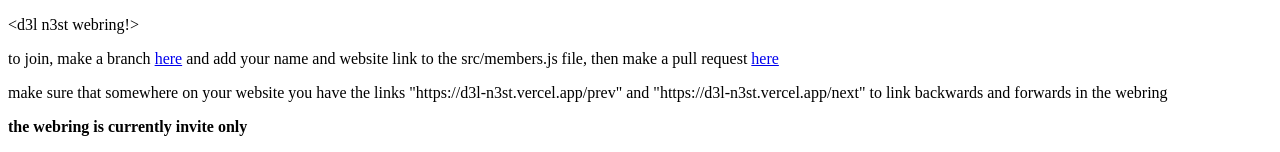
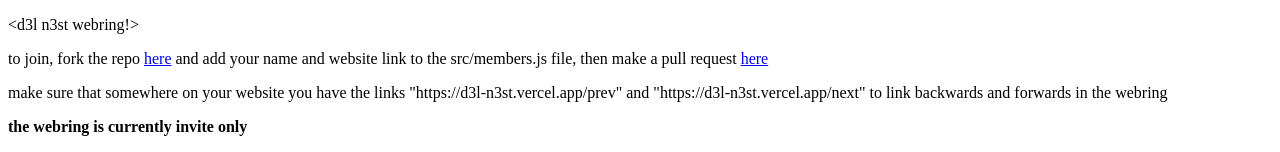
Before and after one commit to LeonDong02/d3l-n3st, a Next.js app: page / in a window 1280 px wide. Shown: the top 152 px of the page. Built offline with nearby package versions, Linux system fonts and the light colour scheme.

Commit message:
Update index.js

```diff
--- a/pages/index.js
+++ b/pages/index.js
@@ -31,7 +31,7 @@
         </Head>
         <main>
             <p><a>&lt;</a>d3l n3st webring!<a>&gt;</a></p>
-            <p>to join, make a branch <a href="https://github.com/LeonDong02/d3l-n3st">here</a> and add your name and website link to the src/members.js file, then make a pull request <a href="https://github.com/LeonDong02/d3l-n3st/pulls">here</a></p>
+            <p>to join, fork the repo <a href="https://github.com/LeonDong02/d3l-n3st">here</a> and add your name and website link to the src/members.js file, then make a pull request <a href="https://github.com/LeonDong02/d3l-n3st/pulls">here</a></p>
             <p>make sure that somewhere on your website you have the links "https://d3l-n3st.vercel.app/prev" and "https://d3l-n3st.vercel.app/next" to link backwards and forwards in the webring</p>
             <b>the webring is currently invite only</b>
             <p>try out the webring here: <a href="/prev">prev</a> <a href="/next">next</a></p>
```
